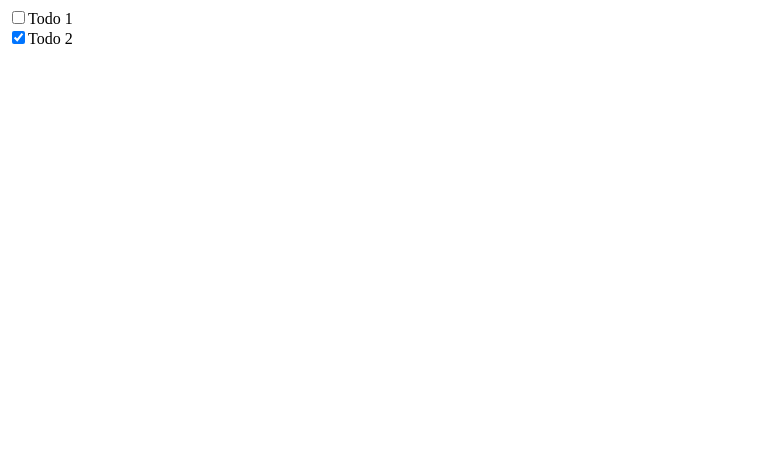
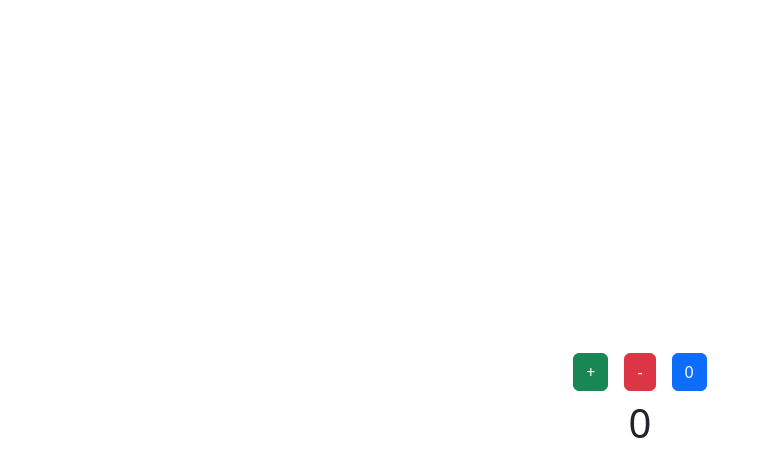
Before and after one commit to Hicham1970/hichamoapp, a React (Create React App) app: page / in a window 1280 px wide. Shown: the top 476 px of the page, without its empty margins (0-758 px from the left). Built offline with nearby package versions, Linux system fonts and the light colour scheme.

Commit message:
add bootstrap and others examples

```diff
--- a/src/App.js
+++ b/src/App.js
@@ -1,10 +1,10 @@
-import Todos from "./Hooks/UseReduce";
-import "./App.css";
+import "bootstrap/dist/css/bootstrap.min.css";
+import UseReducerArabic from "./Hooks/UseReducerArabic";
 
 function App() {
   return (
     <>
-      <Todos />
+      <UseReducerArabic />
     </>
   );
 }
--- /dev/null
+++ b/src/Hooks/UseReducerArabic.jsx
@@ -0,0 +1,33 @@
+/* eslint-disable no-unused-vars */
+import React, { useState, useReducer } from 'react'
+
+function UseReducerArabic() {
+  const initialValue = 0
+
+  const reducer = (state, action) => {
+    switch (action.type) {
+      case 'plus':
+        return state + 1
+      case 'moins':
+        return state - 1
+      case 'reset':
+        return 0
+      default:
+        return state
+    }
+  }
+
+  const [state, dispatch] = useReducer(reducer, initialValue)
+
+  return (
+    <div className="container-fluid d-flex justify-content-center align-items-center" style={{ minHeight: '100vh' }}>
+      <div className="text-center">
+        <button className="btn btn-success m-2" onClick={() => dispatch({ type: 'plus' })}>+</button>
+        <button className="btn btn-danger m-2" onClick={() => dispatch({ type: 'moins' })}>-</button>
+        <button className="btn btn-primary m-2" onClick={() => dispatch({ type: 'reset' })}>0</button>
+        <h1>{state}</h1>
+      </div>
+    </div>
+  )
+}
+export default UseReducerArabic
--- a/src/index.js
+++ b/src/index.js
@@ -1,11 +1,14 @@
 import React from "react";
 import ReactDOM from "react-dom/client";
-import App from "./App.js"
+import App from "./App.js";
+
+
 const root = ReactDOM.createRoot(document.getElementById("root"));
 
 root.render(
   <>
-    <App />
-
+    <React.StrictMode>
+      <App />
+    </React.StrictMode>
   </>
 );
```
Also changed, not shown: package.json (+6 -5 lines), src/Hooks/UseStateArabic.jsx (added, +21 -0 lines), 1 other file (tests, documents, lock files or other folders).
